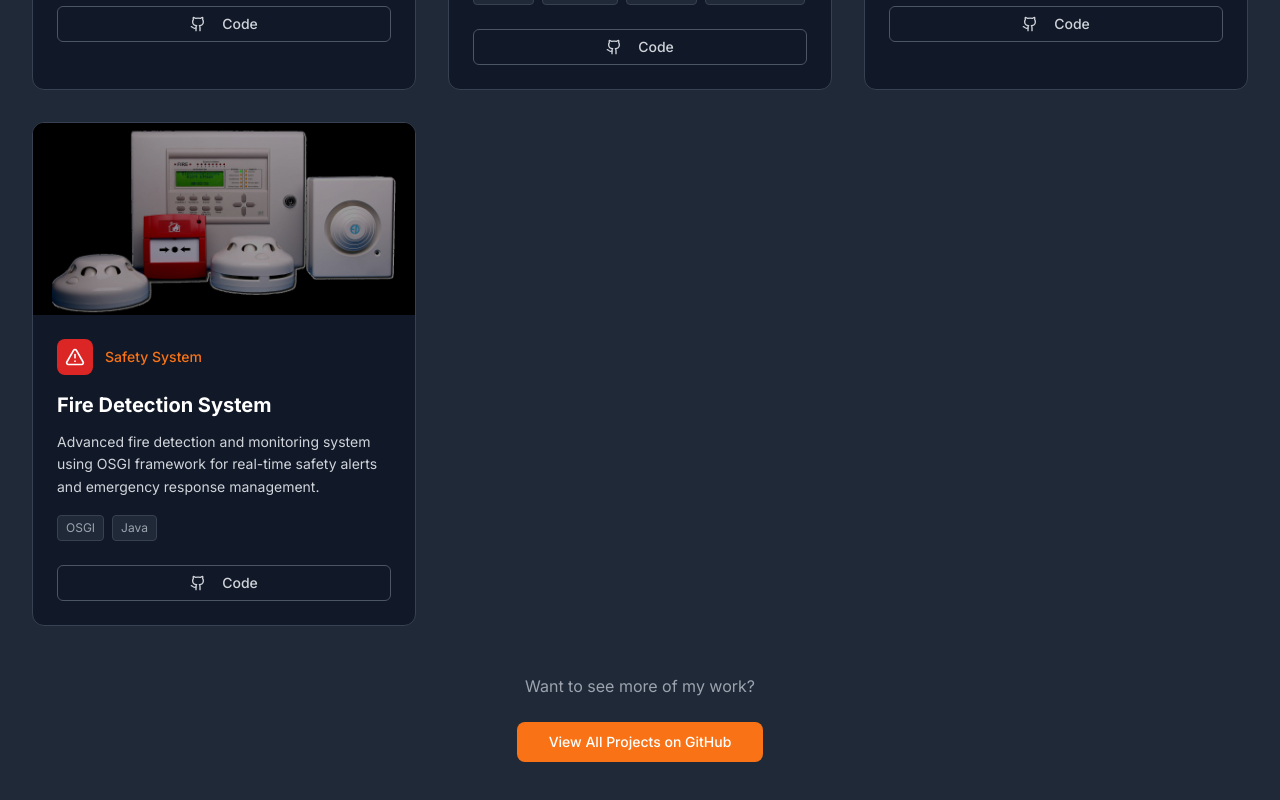
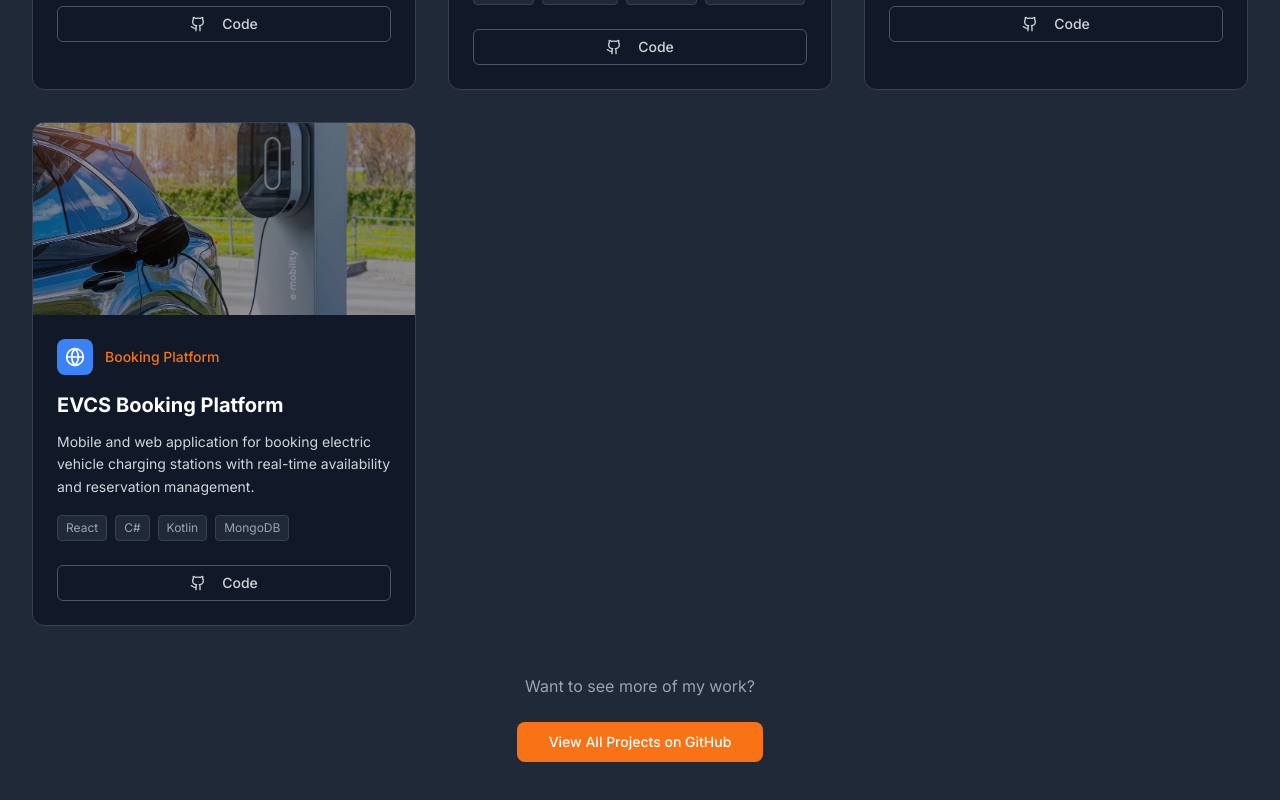
Before and after one commit to kavishka286/portfolio, a Next.js app in the folder kavishka-portfolio/: page / in a window 1280 px wide. Shown: the part 4540-5340 px from the top of the page. Built offline with nearby package versions, Linux system fonts and the light colour scheme.

Commit message:
Update copyright year and add EVCS project

```diff
--- a/kavishka-portfolio/components/contact.tsx
+++ b/kavishka-portfolio/components/contact.tsx
@@ -252,7 +252,7 @@ export function Contact() {
 
             <div className="mt-8 pt-8 border-t border-gray-700 text-center">
               <p className="text-gray-400 text-sm">
-                © 2024 Kavishka Senavirathna. All rights reserved. Made with ❤️ and lots of coffee.
+                © 2025 Kavishka Senavirathna. All rights reserved. Made with ❤️ and lots of coffee.
               </p>
             </div>
           </div>
--- a/kavishka-portfolio/components/projects.tsx
+++ b/kavishka-portfolio/components/projects.tsx
@@ -100,14 +100,15 @@ const projects = [
     githubUrl: "https://github.com/kavishka286/Online_banking_system",
   },
   {
-    title: "Fire Detection System",
-    category: "Safety System",
+    title: "EVCS Booking Platform",
+    category: "Booking Platform",
     description:
-      "Advanced fire detection and monitoring system using OSGI framework for real-time safety alerts and emergency response management.",
-    image: "/images/fire-detection-system.png",
-    icon: AlertTriangle,
-    iconBg: "bg-red-600",
-    tags: ["OSGI", "Java"],
+      "Mobile and web application for booking electric vehicle charging stations with real-time availability and reservation management.",
+    image: "/images/car.jpg",
+    icon: Globe,
+    iconBg: "bg-blue-500",
+    tags: ["React", "C#", "Kotlin", "MongoDB"],
+    githubUrl: "https://github.com/DinuthRashmika/Evcs-booking-platform",
   },
 ]
 
```
Also changed, not shown: kavishka-portfolio/public/images/car.jpg (added).
